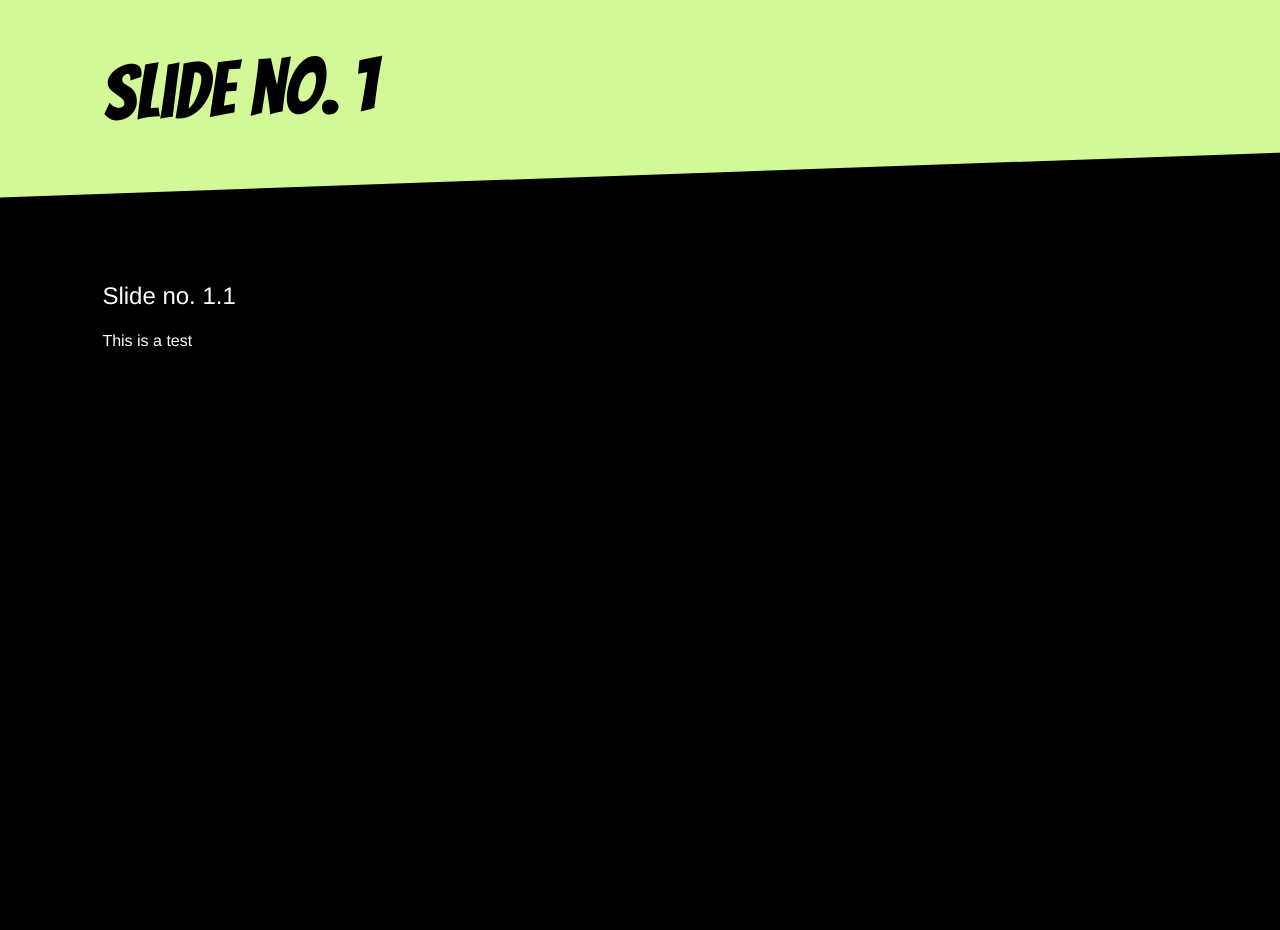
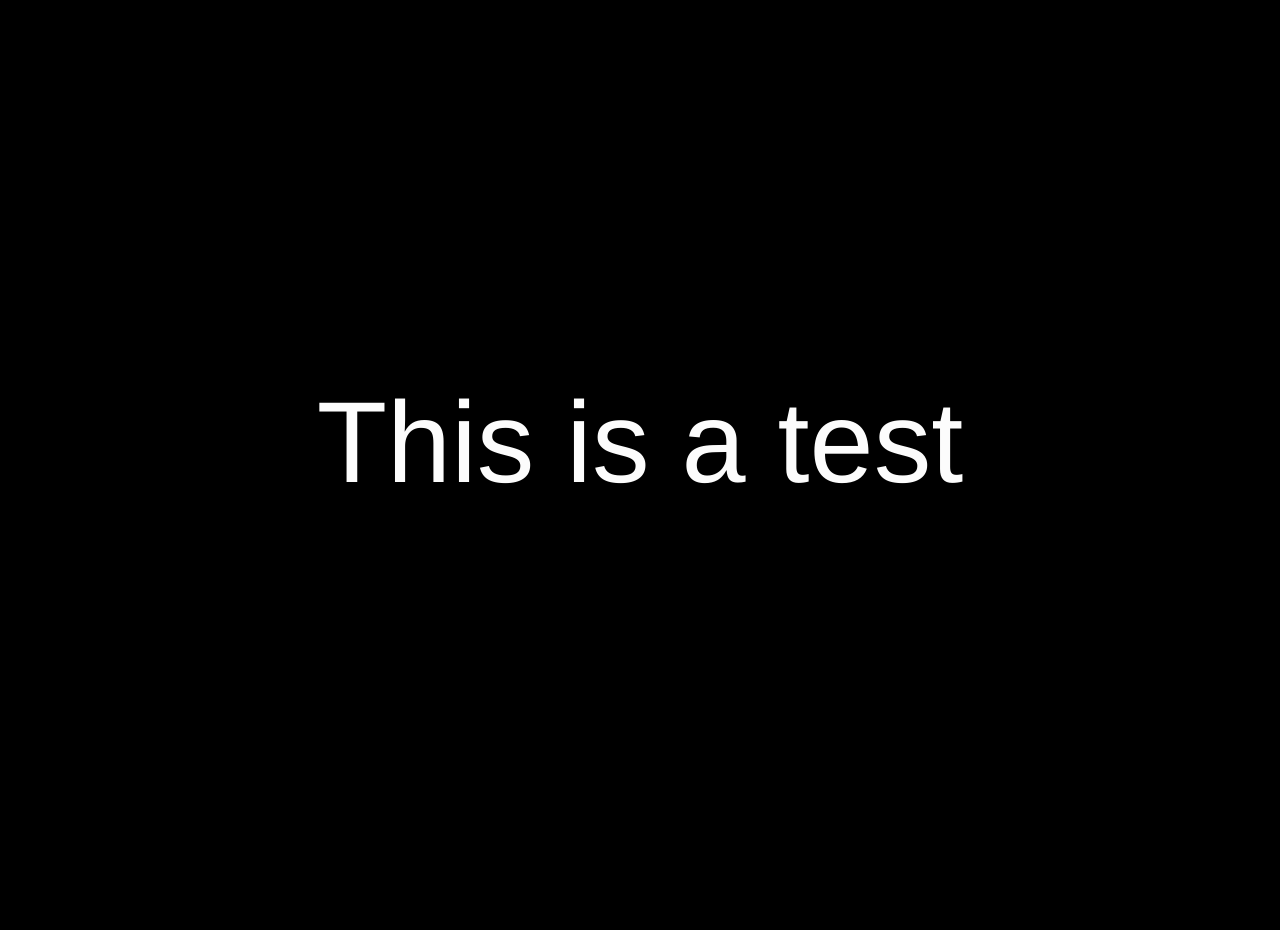
Before and after one commit to thjorth/thjorth.github.io, a Jekyll site: the page built from front-end-tooling/slide-01.md, in a window 1280 px wide. Built offline with Jekyll 4.4.1, drawn with Linux system fonts in a browser that asks for light colours; before the commit the page ends 900 px from its top, so only the background shows below that.

Commit message:
headless slides

```diff
--- a/_layouts/slide.html
+++ b/_layouts/slide.html
@@ -3,12 +3,18 @@ layout: slide-master
 ---
 <div class="slide">
 
-  <header class="slide-header">
-    <h1 class="slide-title">{{ page.title }}</h1>
-  </header>
+  {% if page.title %}
+    <header class="slide-header">
+      <h1 class="slide-title">{{ page.title }}</h1>
+    </header>
+	<article class="slide-content">
+	  {{ content }}
+	</article>
+  {% else %}
+	  <article class="slide-content no-header">
+	    {{ content }}
+	  </article>
+  {% endif %}
 
-  <article class="slide-content">
-    {{ content }}
-  </article>
 
 </div>
--- a/css/slides.scss
+++ b/css/slides.scss
@@ -6,18 +6,12 @@
 	"slides/palette"
 ;
 
+* {
+	box-sizing: border-box;
+}
 .slide {
 
 }
-.slide-header {
-	@include font-bangers();
-	font-size: 3vw;
-	transform: rotate(-2deg);
-	margin: -5vh -2vw 0;
-	padding: 7vh 10vw 3vh;
-	color: $color5;
-}
-
 html {
 	//font-size: 3ems;
 	overflow: hidden;
@@ -36,12 +30,37 @@ body {
 	max-width: none;
 }
 
+
 .slide-header {
-	//padding: 3rem 10rem;
+	@include font-bangers();
+	font-size: 3vw;
+	transform: rotate(-2deg);
+	margin: -5vh -2vw 0;
+	padding: 8vh 10vw 3vh;
+	color: $color5;
+	position: absolute;
+	top: 0;
+	left: 0;
+	width: 110vw;
 	background: $color2;
 }
 
+
 .slide-content {
-	padding: 8vw;
+	padding: 28vh 8vw 10vh;
+	height: 100vh;
 
+	text-align: center;
+	font-size: 8vh;
+
+	display: flex;
+	justify-content: center;
+	flex-direction: column;
+
+	&.no-header {
+		padding-top: 10vh;
+	}
 }
+
+h1 { font-size: 2em; }
+h2 { font-size: 1.6em; }
--- a/front-end-tooling/slide-01.md
+++ b/front-end-tooling/slide-01.md
@@ -1,8 +1,4 @@
 ---
-title: Slide no. 1
-next: /front-end-tooling/slide-02.html
 ---
 
-# Slide no. 1.1
-
-This is a test
+## This is a test
--- a/index.html
+++ b/index.html
@@ -25,7 +25,7 @@ layout: default
   <h1>Presentations*</h1>
   <ul class="post-list">
     <li>
-      <a href="{{ "/front-end-tooling/slide-01.html" | prepend: site.baseurl }}">
+      <a href="{{ "/front-end-tooling/slide-00-the-modern-front-end-tool-stack.html" | prepend: site.baseurl }}">
         Modern tooling for the front end developer
       </a>
     </li>
```
Also changed, not shown: front-end-tooling/slide-00-the-modern-front-end-tool-stack.md (added, +5 -0 lines), front-end-tooling/slide-02.md (+1 -3 lines), front-end-tooling/slide-03.md (+1 -3 lines).
